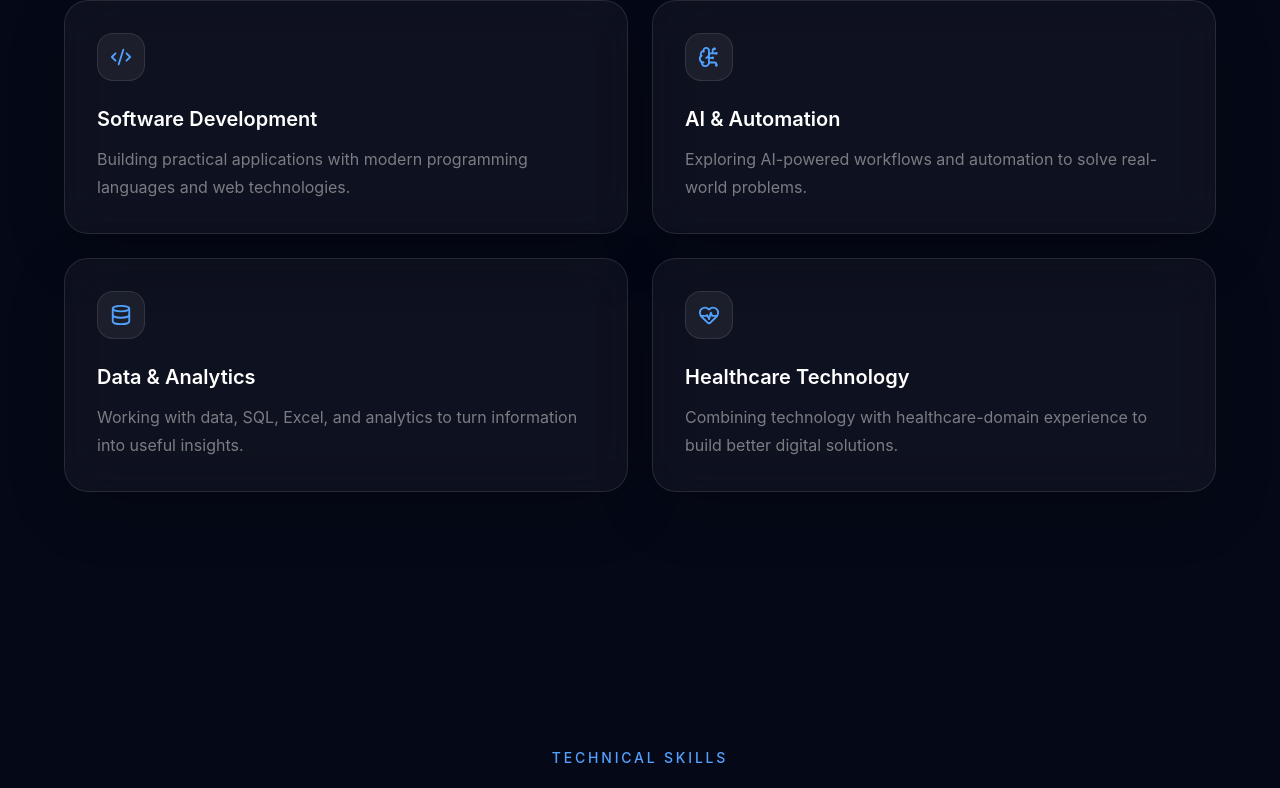
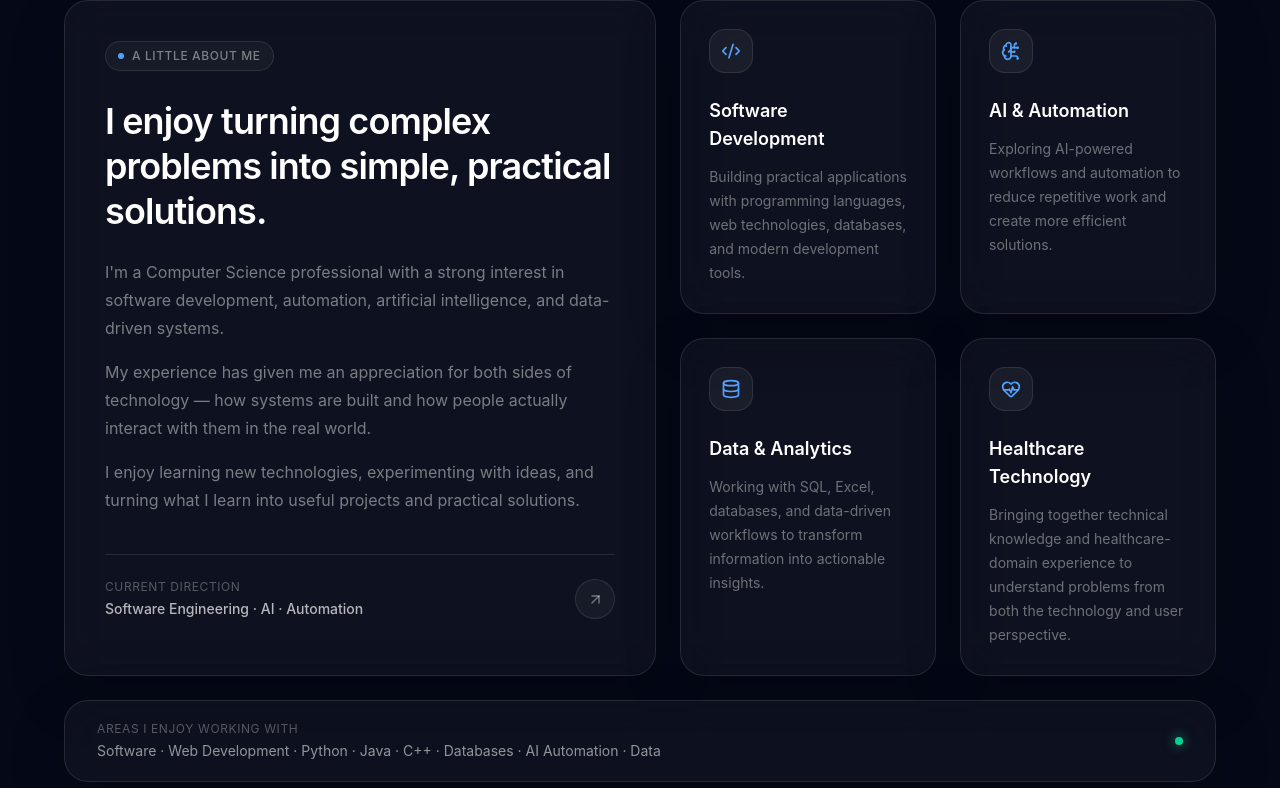
Before and after one commit to akihiro0330/jaymark-portfolio, a React (Vite) app: page / in a window 1280 px wide. Shown: the part 1192-1980 px from the top of the page. Built offline with nearby package versions, Linux system fonts and the light colour scheme.

Commit message:
Redesign about section

```diff
--- a/src/components/sections/About.tsx
+++ b/src/components/sections/About.tsx
@@ -1,10 +1,12 @@
 import { motion } from "framer-motion";
 import {
+  ArrowUpRight,
   BrainCircuit,
   Code2,
   Database,
   HeartPulse,
 } from "lucide-react";
+
 import SectionHeading from "../ui/SectionHeading";
 import GlassCard from "../ui/GlassCard";
 
@@ -13,25 +15,25 @@ const highlights = [
     icon: Code2,
     title: "Software Development",
     description:
-      "Building practical applications with modern programming languages and web technologies.",
+      "Building practical applications with programming languages, web technologies, databases, and modern development tools.",
   },
   {
     icon: BrainCircuit,
     title: "AI & Automation",
     description:
-      "Exploring AI-powered workflows and automation to solve real-world problems.",
+      "Exploring AI-powered workflows and automation to reduce repetitive work and create more efficient solutions.",
   },
   {
     icon: Database,
     title: "Data & Analytics",
     description:
-      "Working with data, SQL, Excel, and analytics to turn information into useful insights.",
+      "Working with SQL, Excel, databases, and data-driven workflows to transform information into actionable insights.",
   },
   {
     icon: HeartPulse,
     title: "Healthcare Technology",
     description:
-      "Combining technology with healthcare-domain experience to build better digital solutions.",
+      "Bringing together technical knowledge and healthcare-domain experience to understand problems from both the technology and user perspective.",
   },
 ];
 
@@ -40,13 +42,136 @@ export default function About() {
     <section id="about" className="relative px-6 py-32">
       <div className="mx-auto max-w-6xl">
 
+        {/* Section Heading */}
         <SectionHeading
           eyebrow="About Me"
           title="Technology with purpose."
-          description="I'm a Computer Science professional interested in software engineering, AI automation, data, and technology that creates meaningful solutions."
+          description="A technical foundation shaped by curiosity, practical problem-solving, and a desire to build technology that makes a difference."
         />
 
-        <div className="mt-20 grid gap-6 md:grid-cols-2">
+        {/* Introduction */}
+        <div className="mt-20 grid gap-6 lg:grid-cols-[1.05fr_0.95fr]">
+
+          {/* Main Introduction Card */}
+          <motion.div
+            initial={{ opacity: 0, y: 30 }}
+            whileInView={{ opacity: 1, y: 0 }}
+            viewport={{
+              once: true,
+              amount: 0.2,
+            }}
+            transition={{
+              duration: 0.7,
+            }}
+          >
+            <GlassCard
+              className="
+                h-full
+                p-8
+                sm:p-10
+              "
+            >
+              <div className="flex h-full flex-col justify-between">
+
+                <div>
+                  {/* Small Label */}
+                  <div
+                    className="
+                      inline-flex
+                      items-center
+                      gap-2
+                      rounded-full
+                      border
+                      border-white/10
+                      bg-white/[0.04]
+                      px-3
+                      py-1.5
+                      text-xs
+                      font-medium
+                      uppercase
+                      tracking-wider
+                      text-white/45
+                    "
+                  >
+                    <span className="h-1.5 w-1.5 rounded-full bg-blue-400" />
+                    A little about me
+                  </div>
+
+                  {/* Main Text */}
+                  <h3
+                    className="
+                      mt-7
+                      max-w-xl
+                      text-3xl
+                      font-semibold
+                      leading-tight
+                      tracking-tight
+                      text-white
+                      sm:text-4xl
+                    "
+                  >
+                    I enjoy turning complex problems into simple,
+                    practical solutions.
+                  </h3>
+
+                  <div className="mt-6 max-w-xl space-y-4 text-sm leading-7 text-white/45 sm:text-base">
+                    <p>
+                      I'm a Computer Science professional with a strong
+                      interest in software development, automation,
+                      artificial intelligence, and data-driven systems.
+                    </p>
+
+                    <p>
+                      My experience has given me an appreciation for both
+                      sides of technology — how systems are built and how
+                      people actually interact with them in the real world.
+                    </p>
+
+                    <p>
+                      I enjoy learning new technologies, experimenting with
+                      ideas, and turning what I learn into useful projects
+                      and practical solutions.
+                    </p>
+                  </div>
+                </div>
+
+                {/* Bottom Statement */}
+                <div className="mt-10 flex items-center justify-between border-t border-white/10 pt-6">
+                  <div>
+                    <p className="text-xs uppercase tracking-wider text-white/30">
+                      Current direction
+                    </p>
+
+                    <p className="mt-1 text-sm font-medium text-white/70">
+                      Software Engineering · AI · Automation
+                    </p>
+                  </div>
+
+                  <div
+                    className="
+                      flex
+                      h-10
+                      w-10
+                      items-center
+                      justify-center
+                      rounded-full
+                      border
+                      border-white/10
+                      bg-white/[0.04]
+                      text-white/40
+                    "
+                    aria-hidden="true"
+                  >
+                    <ArrowUpRight size={17} />
+                  </div>
+                </div>
+
+              </div>
+            </GlassCard>
+          </motion.div>
+
+          {/* Technical Highlights */}
+          <div className="grid gap-6 sm:grid-cols-2">
 
             {highlights.map((item, index) => {
               const Icon = item.icon;
@@ -54,59 +179,128 @@ export default function About() {
               return (
                 <motion.div
                   key={item.title}
-                initial={{ opacity: 0, y: 30 }}
-                whileInView={{ opacity: 1, y: 0 }}
-                viewport={{ once: true, amount: 0.2 }}
+                  initial={{
+                    opacity: 0,
+                    y: 30,
+                  }}
+                  whileInView={{
+                    opacity: 1,
+                    y: 0,
+                  }}
+                  viewport={{
+                    once: true,
+                    amount: 0.2,
+                  }}
                   transition={{
                     duration: 0.6,
-                  delay: index * 0.1,
+                    delay: index * 0.08,
                   }}
                 >
                   <GlassCard
                     className="
                       group
                       h-full
-                    p-8
-                    transition-all
-                    duration-500
-                    hover:-translate-y-1
-                    hover:border-white/20
-                    hover:bg-white/[0.07]
+                      p-6
+                      sm:p-7
                     "
                   >
+                    {/* Icon */}
                     <div
                       className="
                         mb-6
                         flex
-                      h-12
-                      w-12
+                        h-11
+                        w-11
                         items-center
                         justify-center
                         rounded-2xl
                         border
                         border-white/10
-                      bg-white/[0.06]
+                        bg-white/[0.05]
                         text-blue-400
-                      transition-transform
+                        transition-all
                         duration-500
                         group-hover:scale-110
+                        group-hover:border-blue-400/20
+                        group-hover:bg-blue-400/[0.08]
                       "
                     >
-                    <Icon size={22} />
+                      <Icon size={20} />
                     </div>
 
-                  <h3 className="text-xl font-semibold text-white">
+                    {/* Title */}
+                    <h3 className="text-lg font-semibold text-white">
                       {item.title}
                     </h3>
 
-                  <p className="mt-3 leading-7 text-white/45">
+                    {/* Description */}
+                    <p className="mt-3 text-sm leading-6 text-white/40">
                       {item.description}
                     </p>
                   </GlassCard>
                 </motion.div>
               );
             })}
+
           </div>
+        </div>
+
+        {/* Bottom Skills Statement */}
+        <motion.div
+          initial={{
+            opacity: 0,
+            y: 20,
+          }}
+          whileInView={{
+            opacity: 1,
+            y: 0,
+          }}
+          viewport={{
+            once: true,
+            amount: 0.2,
+          }}
+          transition={{
+            duration: 0.7,
+            delay: 0.2,
+          }}
+          className="mt-6"
+        >
+          <GlassCard
+            className="
+              px-6
+              py-5
+              sm:px-8
+            "
+          >
+            <div className="flex flex-col gap-4 sm:flex-row sm:items-center sm:justify-between">
+
+              <div>
+                <p className="text-xs uppercase tracking-wider text-white/30">
+                  Areas I enjoy working with
+                </p>
+
+                <p className="mt-1 text-sm text-white/55">
+                  Software · Web Development · Python · Java · C++ ·
+                  Databases · AI Automation · Data
+                </p>
+              </div>
+
+              <div
+                className="
+                  hidden
+                  h-2
+                  w-2
+                  rounded-full
+                  bg-emerald-400
+                  shadow-[0_0_12px_rgba(52,211,153,0.7)]
+                  sm:block
+                "
+                aria-hidden="true"
+              />
+
+            </div>
+          </GlassCard>
+        </motion.div>
 
       </div>
     </section>
```
Lines whose indentation alone changed are shown as unchanged.
